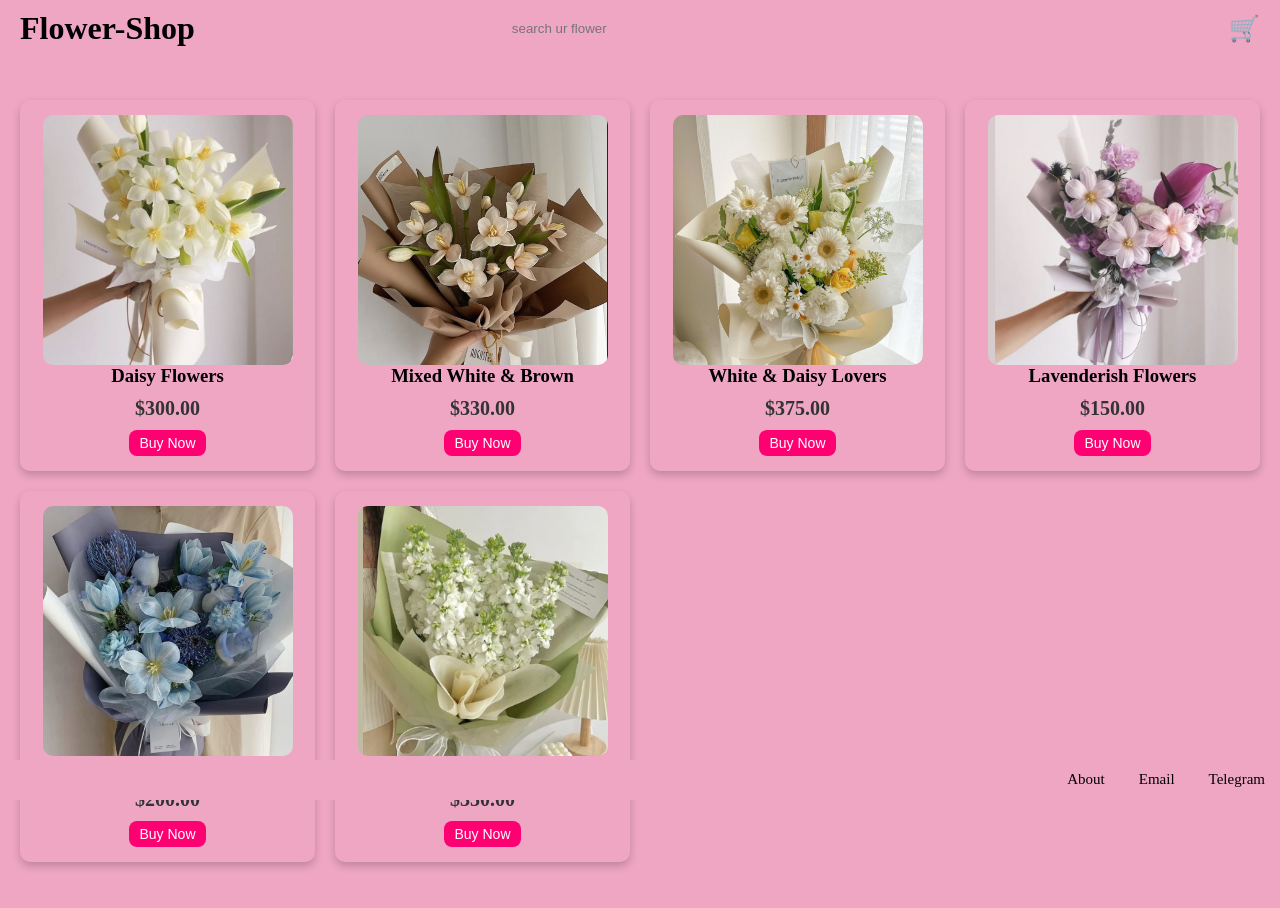
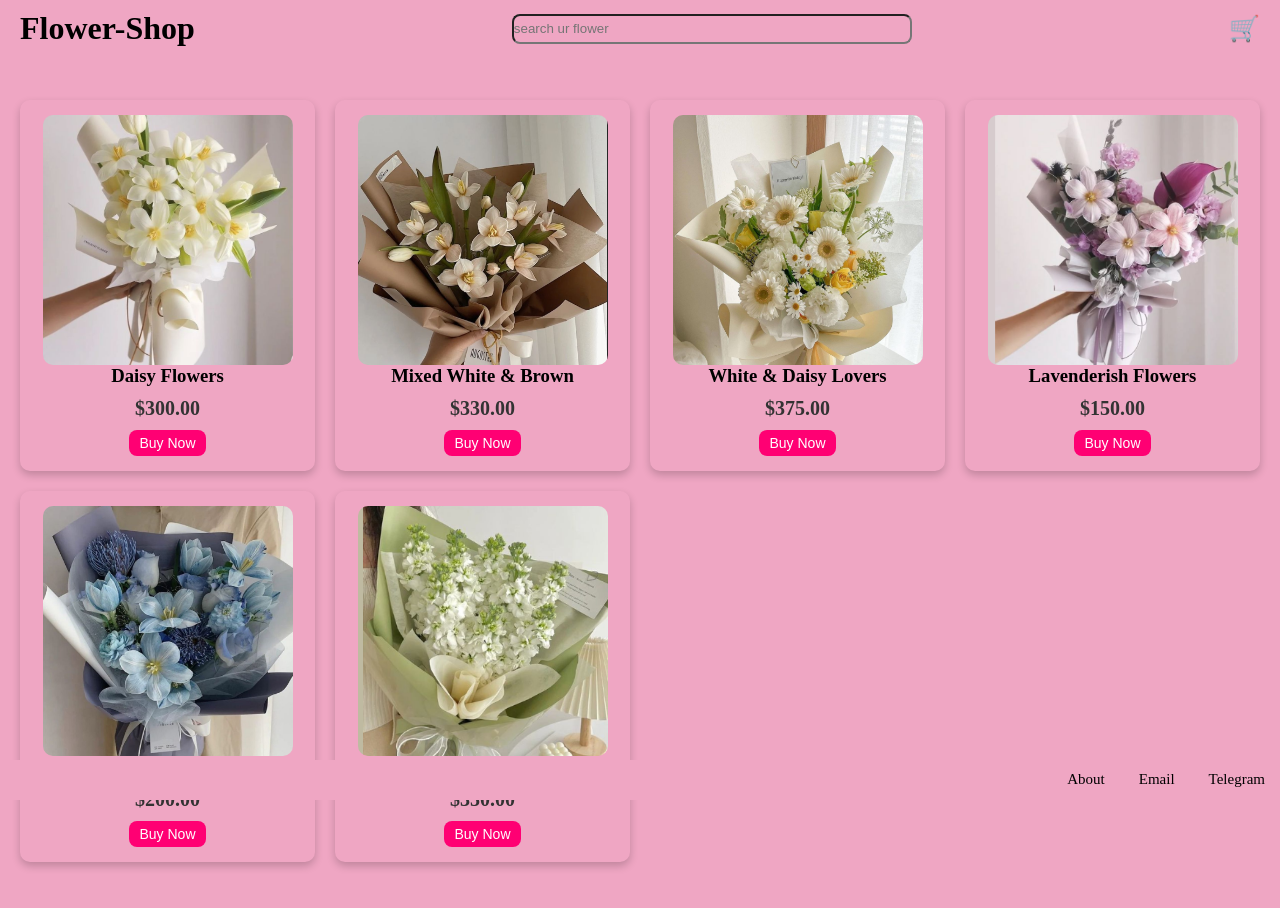
Before and after one commit to Sihamkassim/flower-shop-ecommerce-, a plain HTML site: page index.html in a window 1280 px wide. Drawn offline with Linux system fonts and the light colour scheme.

Commit message:
updated css

```diff
--- a/style.css
+++ b/style.css
@@ -67,7 +67,9 @@ a {
 #search {
     width: 400px;
     height: 30px;
-    border: none;
+    Border:5px 5px solid pink;
+    border-radius: 8px;
+
 }
 
 .footer {
```
